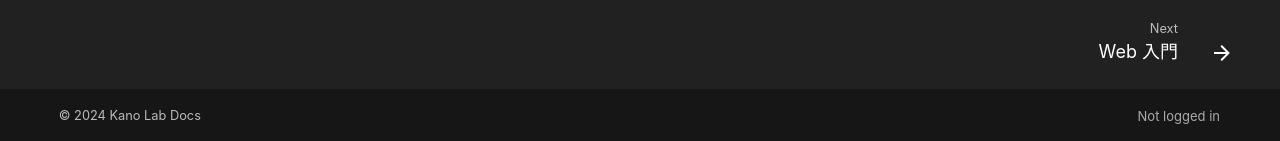
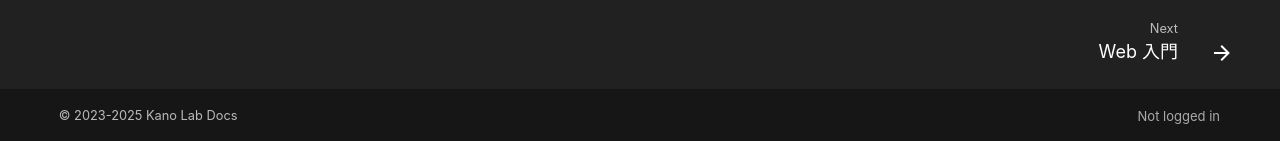
Before and after one commit to kanotown/docs, an MkDocs documentation site: the page built from docs/index.md, in a window 1280 px wide. Shown: the part 756-897 px from the top of the page. Built offline with MkDocs 1.6.1 and Material for MkDocs 9.7.7, drawn with Linux system fonts in a browser that asks for light colours.

Commit message:
Update mkdocs.yml

```diff
--- a/mkdocs.yml
+++ b/mkdocs.yml
@@ -193,4 +193,4 @@ plugins:
       enabled: !ENV [CI, false]
   - search
 
-copyright: 　&copy; 2024 Kano Lab Docs
+copyright: 　&copy; 2023-2025 Kano Lab Docs
```
